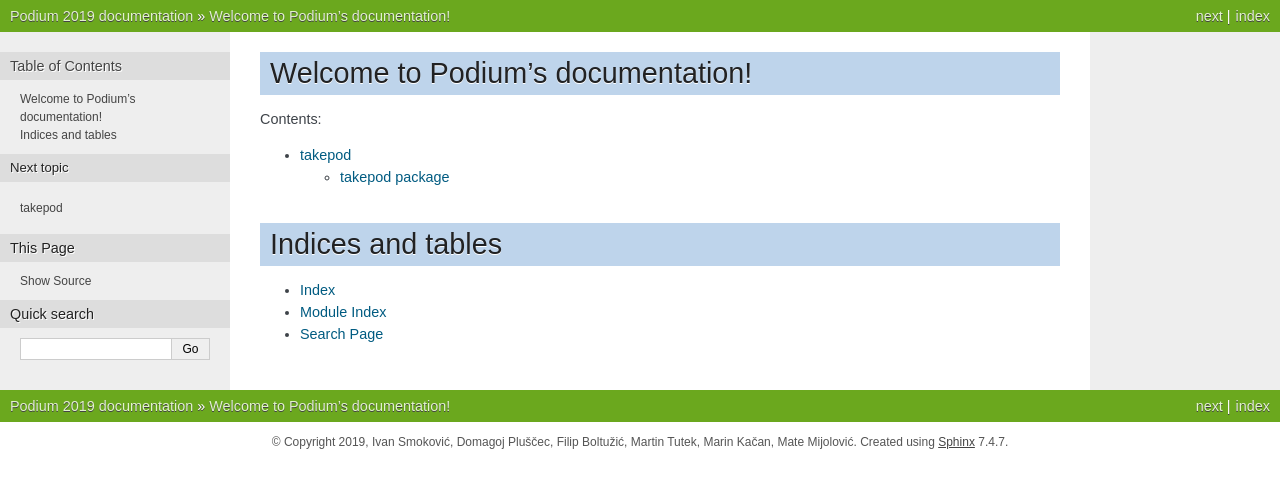
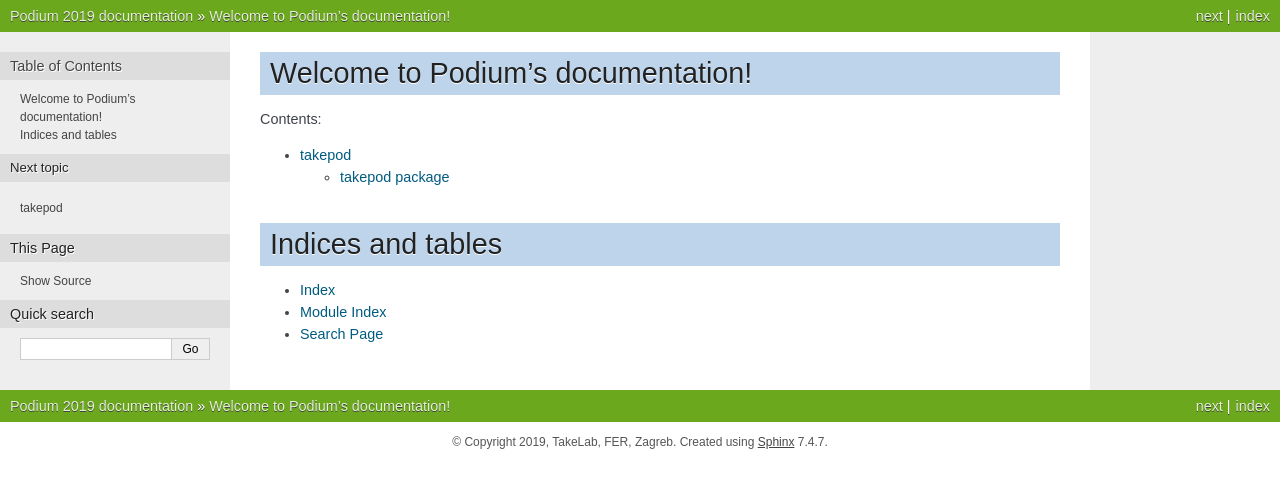
Before and after one commit to TakeLab/podium, a Sphinx documentation site: the page built from doc/source/index.rst, in a window 1280 px wide. Shown: the top 488 px of the page. Built offline with Sphinx 7.4.7, drawn with Linux system fonts in a browser that asks for light colours.

Commit message:
Changed author and copyright fields in documentation to TakeLab

```diff
--- a/doc/source/conf.py
+++ b/doc/source/conf.py
@@ -18,8 +18,8 @@
 # -- Project information -----------------------------------------------------
 
 project = 'Podium'
-copyright = '2019, Ivan Smoković, Domagoj Pluščec, Filip Boltužić, Martin Tutek, Marin Kačan, Mate Mijolović'
-author = 'Ivan Smoković, Domagoj Pluščec, Filip Boltužić, Martin Tutek, Marin Kačan, Mate Mijolović'
+copyright = '2019, TakeLab, FER, Zagreb'
+author = 'TakeLab, FER, Zagreb'
 
 # The full version, including alpha/beta/rc tags
 release = '2019'
```
